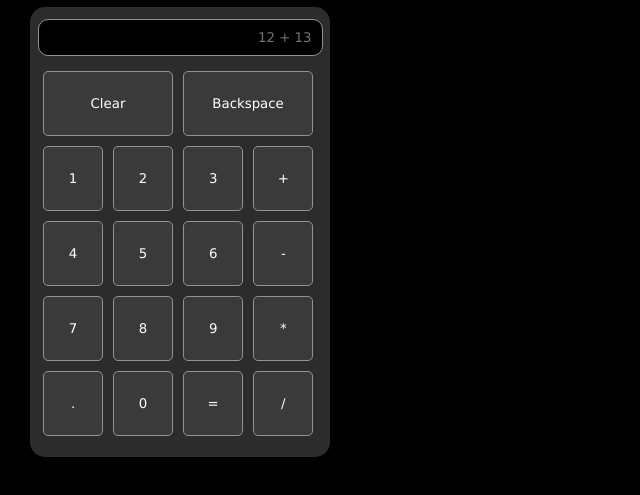
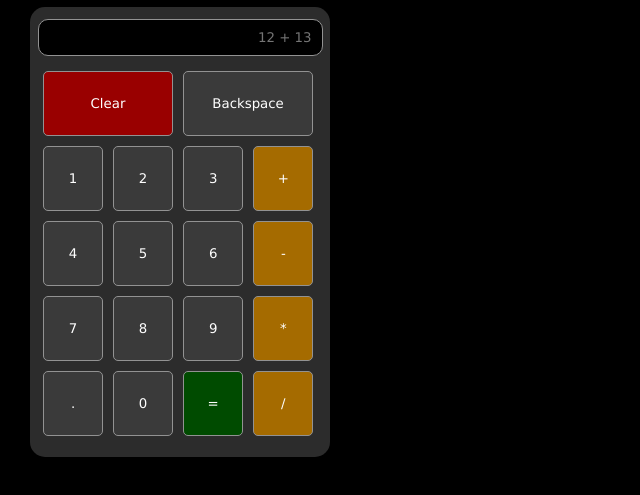
Before and after one commit to TheQueCode/Project-Calculator, a plain HTML site: page index.html in a window 1280 px wide. Shown: the part 71-566 px from the top of the page, without its empty margins (0-640 px from the left). Drawn offline with Linux system fonts and the light colour scheme.

Commit message:
Buttons Colored

```diff
--- a/css/style.css
+++ b/css/style.css
@@ -60,15 +60,32 @@ button:hover{
   cursor: pointer;
 }
 
+#clear {
+  background-color: rgb(153, 0, 0);
+}
+
+#clear:hover{
+  background-color: rgb(196, 0, 0);
+}
+
+.operator {
+  background-color: rgb(165, 107, 0);
+}
+
+.operator:hover{
+  background-color: rgb(202, 131, 0);
+}
+
+.equals {
+  background-color: rgb(0, 75, 0);
+}
+
+.equals:hover{
+  background-color: rgb(0, 107, 0);
+}
+
 .widebutton {
   width: 130px;
-  height: 65px;
-  color: #fff;
-  margin-top: 10px;
-  margin-right: 5px;
-  background-color: #3a3a3a;
-  border: 1px solid #929292;
-  border-radius: 5px;
 }
 
 .row{
--- a/index.html
+++ b/index.html
@@ -20,25 +20,25 @@
           <button title="" type="button" class="">1</button>
           <button title="" type="button" class="">2</button>
           <button title="" type="button" class="">3</button>
-          <button title="" type="button" class="">+</button>
+          <button title="" type="button" class="operator">+</button>
         </div>
         <div class="row three">
           <button title="" type="button" class="">4</button>
           <button title="" type="button" class="">5</button>
           <button title="" type="button" class="">6</button>
-          <button title="" type="button" class="">-</button>
+          <button title="" type="button" class="operator">-</button>
         </div>
         <div class="row four">
           <button title="" type="button" class="">7</button>
           <button title="" type="button" class="">8</button>
           <button title="" type="button" class="">9</button>
-          <button title="" type="button" class="">*</button>
+          <button title="" type="button" class="operator">*</button>
         </div>
         <div class="row five">
           <button title="" type="button" class="">.</button>
           <button title="" type="button" class="">0</button>
-          <button title="" type="button" class="">=</button>
-          <button title="" type="button" class="">/</button>
+          <button title="" type="button" class="equals">=</button>
+          <button title="" type="button" class="operator">/</button>
         </div>
       </div>
     </div>
```
